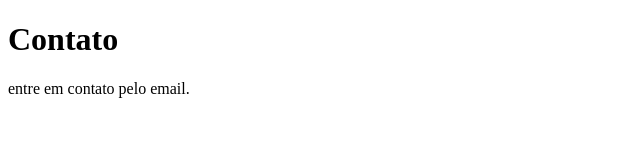
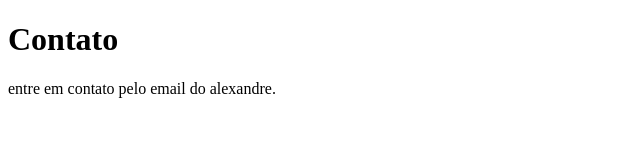
Before and after one commit to Alexandreazevedo88/sistema-de-cadastro, a plain HTML site: page contato.html in a window 1280 px wide. Shown: the whole page, without its empty margins (0-640 px from the left). Drawn offline with Linux system fonts and the light colour scheme.

Commit message:
adicionando email de contato

```diff
--- a/contato.html
+++ b/contato.html
@@ -8,6 +8,6 @@
 </head>
 <body>
     <h1>Contato</h1>
-    <p>entre em contato pelo email.</p>
+    <p>entre em contato pelo email do alexandre.</p>
 </body>
 </html>
```
